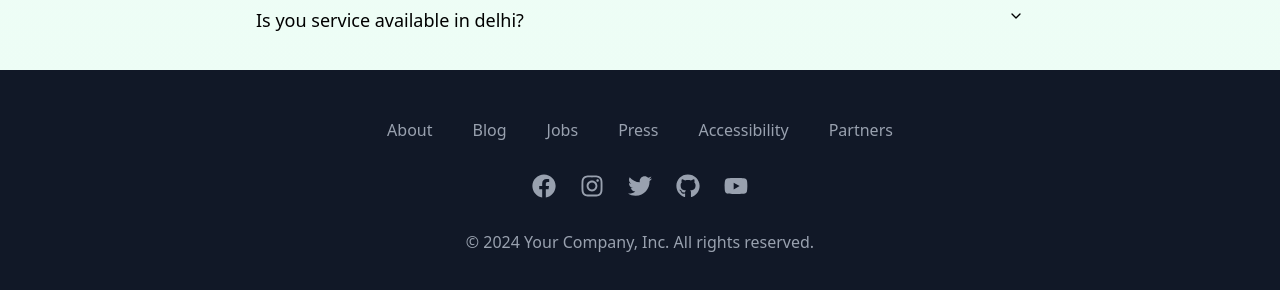
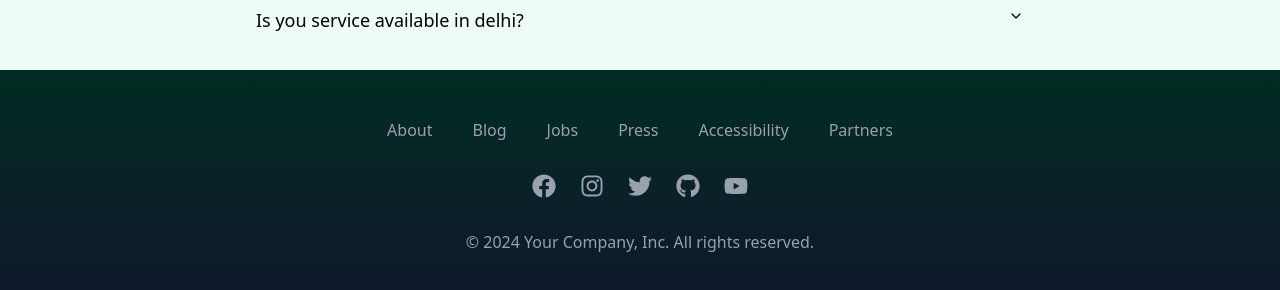
Before and after one commit to saurabhkuriyal/Aabkmokssh, a Next.js app: page / in a window 1280 px wide. Shown: the part 2959-3249 px from the top of the page. Built offline with nearby package versions, Linux system fonts and the light colour scheme.

Commit message:
changing background color of footer

```diff
--- a/components/custom/Footer.tsx
+++ b/components/custom/Footer.tsx
@@ -22,7 +22,7 @@ const Footer = () => {
   ];
 
   return (
-    <footer className="bg-[#111827]">
+    <footer className="bg-gradient-to-b from-emerald-950 to-slate-900">
       <div className="max-w-7xl mx-auto py-12 px-4 overflow-hidden sm:px-6 lg:px-8">
         <nav className="-mx-5 -my-2 flex flex-wrap justify-center" aria-label="Footer">
           {navigation.map((item) => (
```
